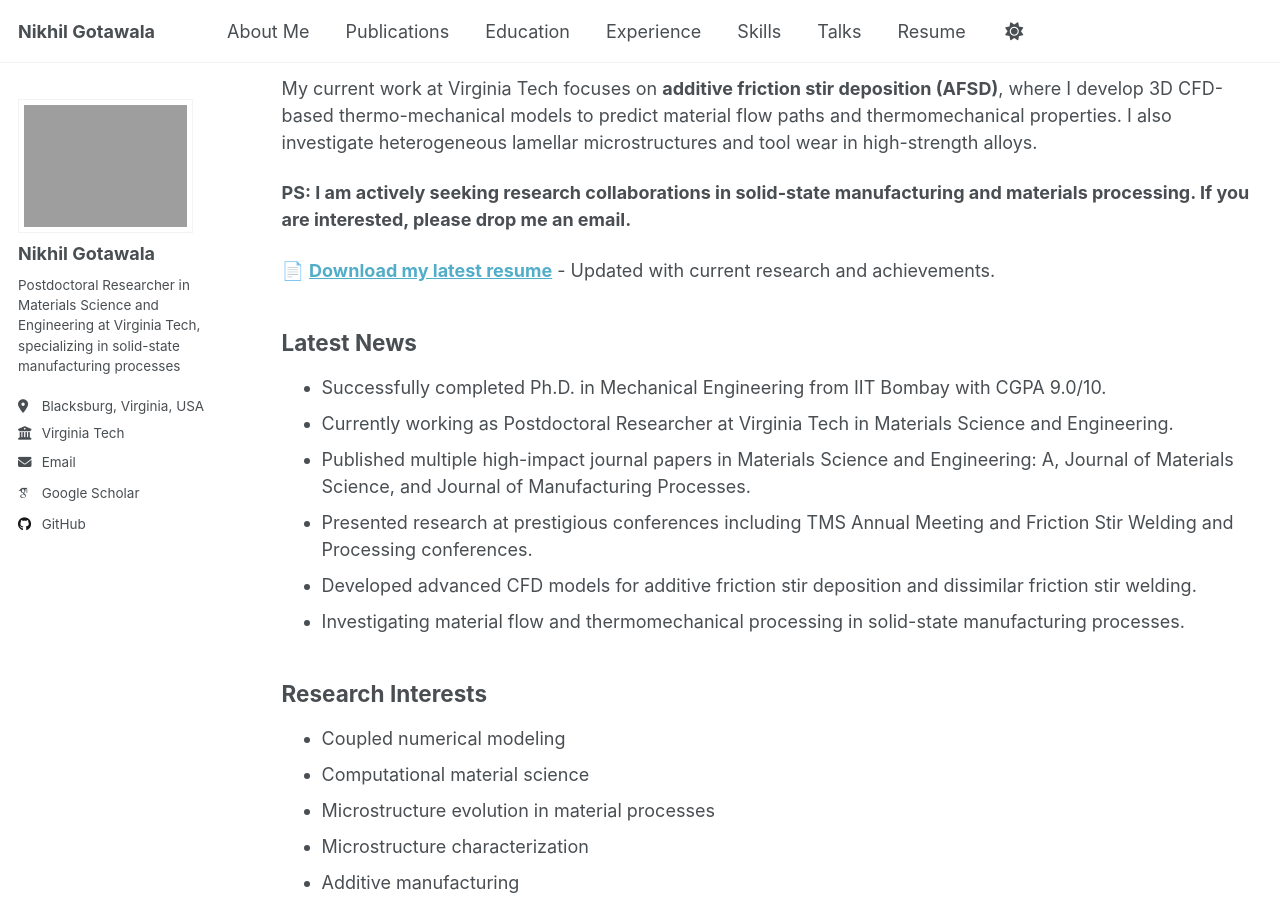
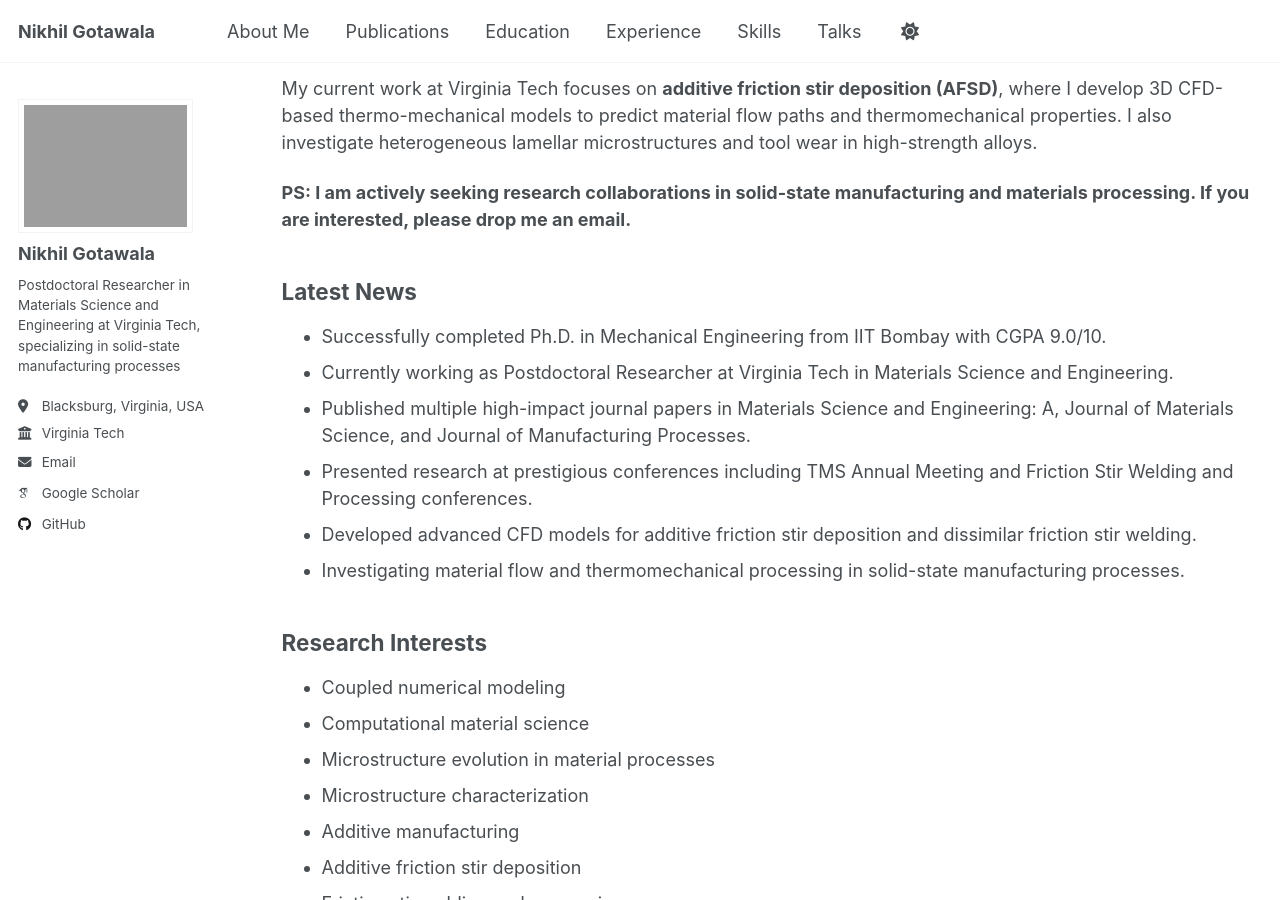
Before and after one commit to nikhilgotawala/nikhilgotawala.github.io, a Jekyll site: the page built from index.md, in a window 1280 px wide and 900 px high, scrolled down 387 px. Built offline with Jekyll 4.4.1, drawn with Linux system fonts in a browser that asks for light colours; some web fonts are replaced.

Commit message:
Remove resume from website and navigation

```diff
--- a/_data/navigation.yml
+++ b/_data/navigation.yml
@@ -27,8 +27,3 @@ main:
   - title: "Talks"
     url: /talks/
     description: "Presentations and media coverage"
-
-  - title: "Resume"
-    url: /Cv Nikhil Gotawala.pdf
-    description: "Download latest resume"
-    external: true
--- a/index.md
+++ b/index.md
@@ -16,8 +16,6 @@ My current work at Virginia Tech focuses on **additive friction stir deposition
 
 **PS: I am actively seeking research collaborations in solid-state manufacturing and materials processing. If you are interested, please drop me an email.**
 
-📄 **[Download my latest resume]({{ base_path }}/Cv Nikhil Gotawala.pdf)** - Updated with current research and achievements.
-
 ## Latest News
 
 * Successfully completed Ph.D. in Mechanical Engineering from IIT Bombay with CGPA 9.0/10.
```
Also changed, not shown: _pages/about.md (+0 -2 lines), 17 other files.
